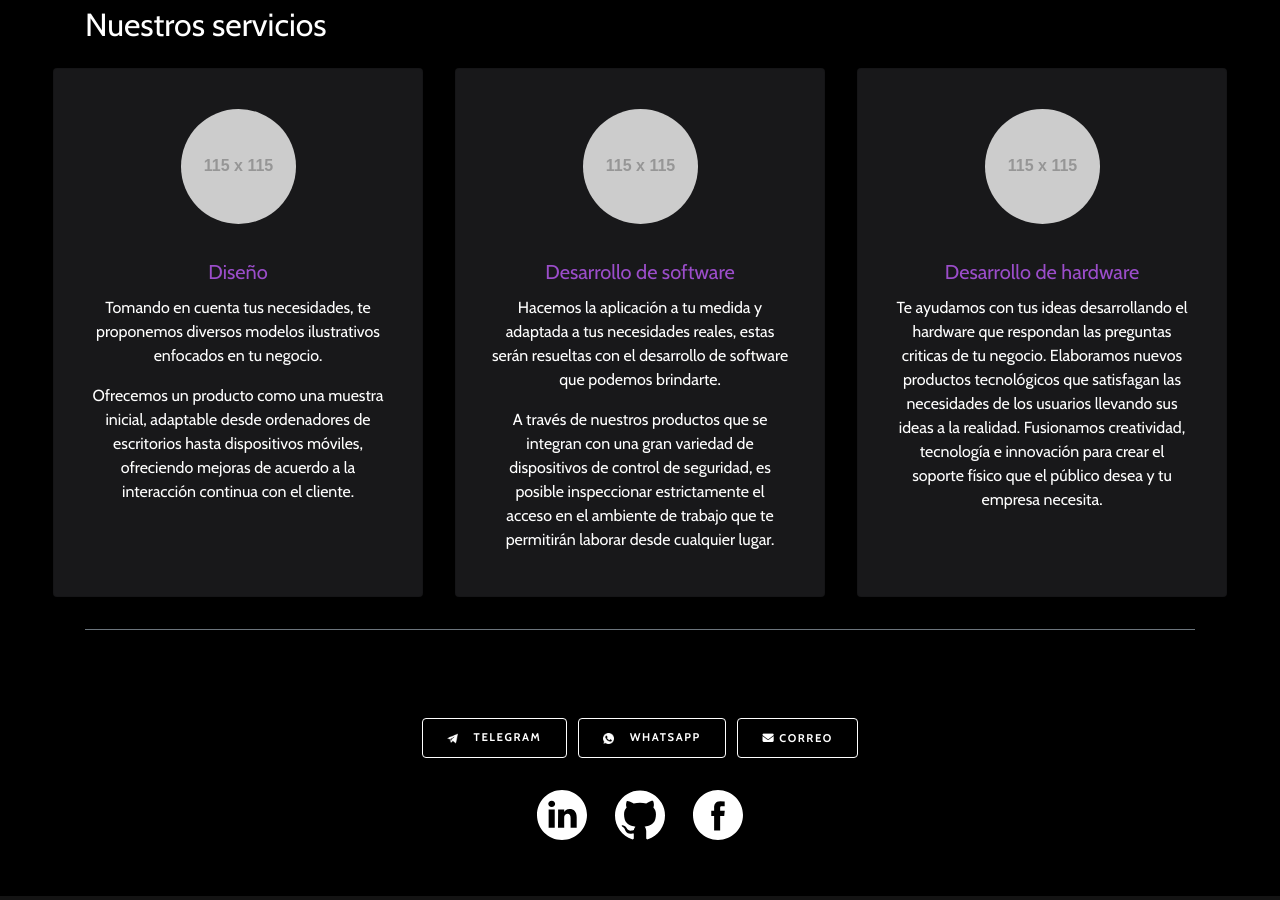
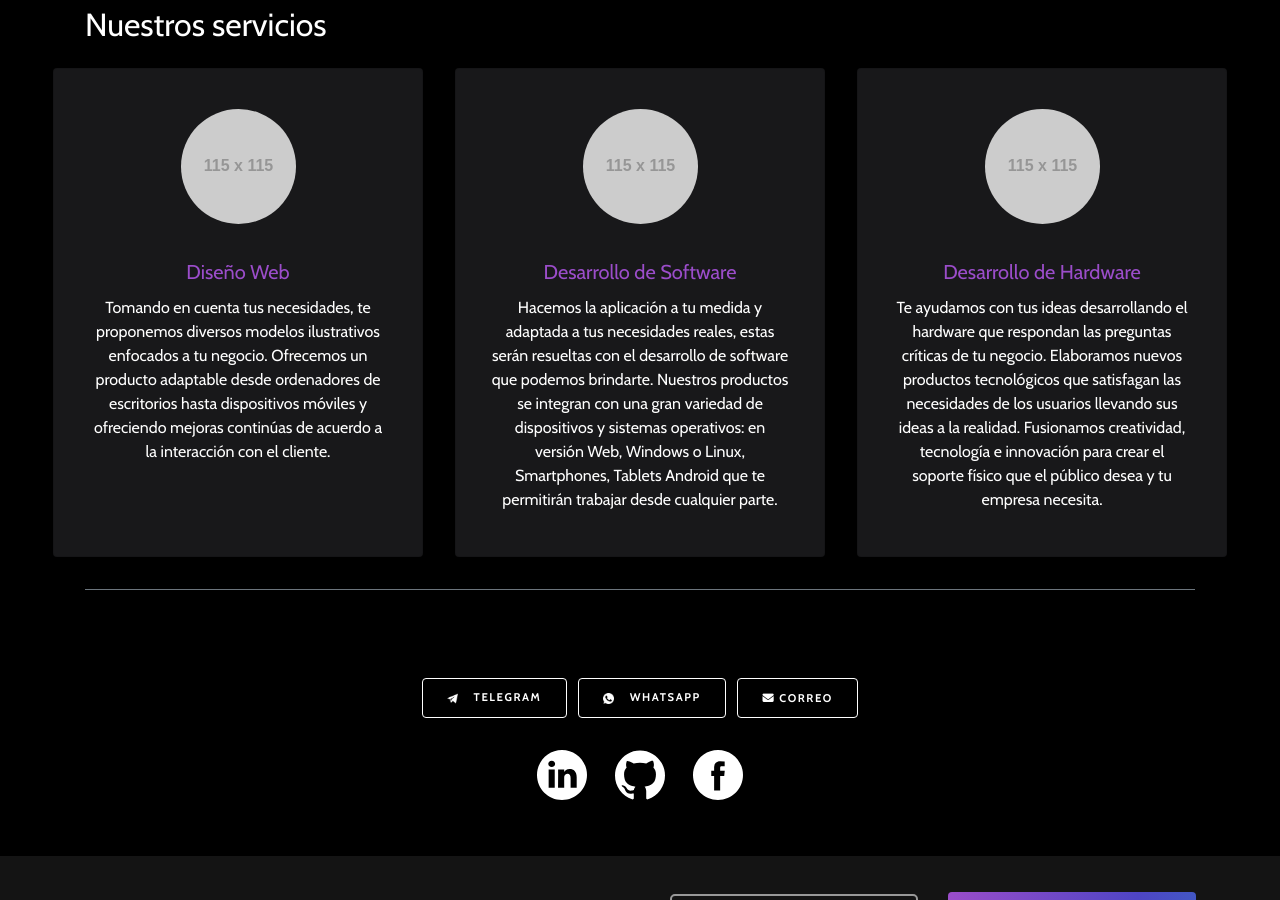
Before and after one commit to the-panic-room/the-panic-room, a Jekyll site: the page built from index.html, in a window 1280 px wide and 900 px high, scrolled down 760 px. Built offline with Jekyll 4.4.1, drawn with Linux system fonts in a browser that asks for light colours; nearby versions of some CDN libraries.

Commit message:
corregido texto final de produccion

```diff
--- a/index.html
+++ b/index.html
@@ -23,9 +23,10 @@ scripts:
                     <img src="https://via.placeholder.com/115" class="rounded-circle" alt="...">
                 </div>
                 <div class="card-body">
-                    <h5 class="card-title">Dise&ntilde;o</h5>
-                    <p class="card-text">Tomando en cuenta tus necesidades, te proponemos diversos modelos ilustrativos enfocados en tu negocio.</p>
-                    <p class="card-text">Ofrecemos un producto como una muestra inicial, adaptable desde ordenadores de escritorios hasta dispositivos móviles, ofreciendo mejoras de acuerdo a la interacción continua con el cliente.</p>
+                    <h5 class="card-title">Diseño Web</h5>
+                    <p class="card-text">Tomando en cuenta tus necesidades, te proponemos diversos modelos ilustrativos enfocados a tu negocio. Ofrecemos un
+                    producto adaptable desde ordenadores de escritorios hasta dispositivos móviles y ofreciendo mejoras continúas de acuerdo
+                    a la interacción con el cliente.</p>
                 </div>
             </div>
             <div class="card py-4 col-12 col-md-4 mb-3 mx-0 mx-md-1 mx-lg-3">
@@ -33,9 +34,11 @@ scripts:
                     <img src="https://via.placeholder.com/115" class="rounded-circle" alt="...">
                 </div>
                 <div class="card-body">
-                    <h5 class="card-title">Desarrollo de software</h5>
-                    <p class="card-text">Hacemos la aplicaci&oacute;n a tu medida y adaptada a tus necesidades reales, estas ser&aacute;n resueltas con el desarrollo de software que podemos brindarte.</p>
-                    <p class="card-text">A trav&eacute;s de nuestros productos que se integran con una gran variedad de dispositivos de control de seguridad, es posible inspeccionar estrictamente el acceso en el ambiente de trabajo que te permitir&aacute;n laborar desde cualquier lugar.</p>
+                    <h5 class="card-title">Desarrollo de Software</h5>
+                    <p class="card-text">Hacemos la aplicación a tu medida y adaptada a tus necesidades reales, estas serán resueltas con el desarrollo de
+                    software que podemos brindarte. Nuestros productos se integran con una gran variedad de dispositivos y sistemas
+                    operativos: en versión Web, Windows o Linux, Smartphones, Tablets Android que te permitirán trabajar desde cualquier
+                    parte.</p>
                 </div>
             </div>
             <div class="card py-4 col-12 col-md-4 mb-3 mx-0 mx-md-1 mx-lg-3">
@@ -43,8 +46,10 @@ scripts:
                     <img src="https://via.placeholder.com/115" class="rounded-circle" alt="...">
                 </div>
                 <div class="card-body">
-                    <h5 class="card-title">Desarrollo de hardware</h5>
-                    <p class="card-text">Te ayudamos con tus ideas desarrollando el hardware que respondan las preguntas criticas de tu negocio. Elaboramos nuevos productos tecnol&oacute;gicos que satisfagan las necesidades de los usuarios llevando sus ideas a la realidad. Fusionamos creatividad, tecnolog&iacute;a e innovaci&oacute;n para crear el soporte f&iacute;sico que el p&uacute;blico desea y tu empresa necesita.</p>
+                    <h5 class="card-title">Desarrollo de Hardware</h5>
+                    <p class="card-text">Te ayudamos con tus ideas desarrollando el hardware que respondan las preguntas críticas de tu negocio. Elaboramos
+                    nuevos productos tecnológicos que satisfagan las necesidades de los usuarios llevando sus ideas a la realidad.
+                    Fusionamos creatividad, tecnología e innovación para crear el soporte físico que el público desea y tu empresa necesita.</p>
                 </div>
             </div>
         </div>
```
